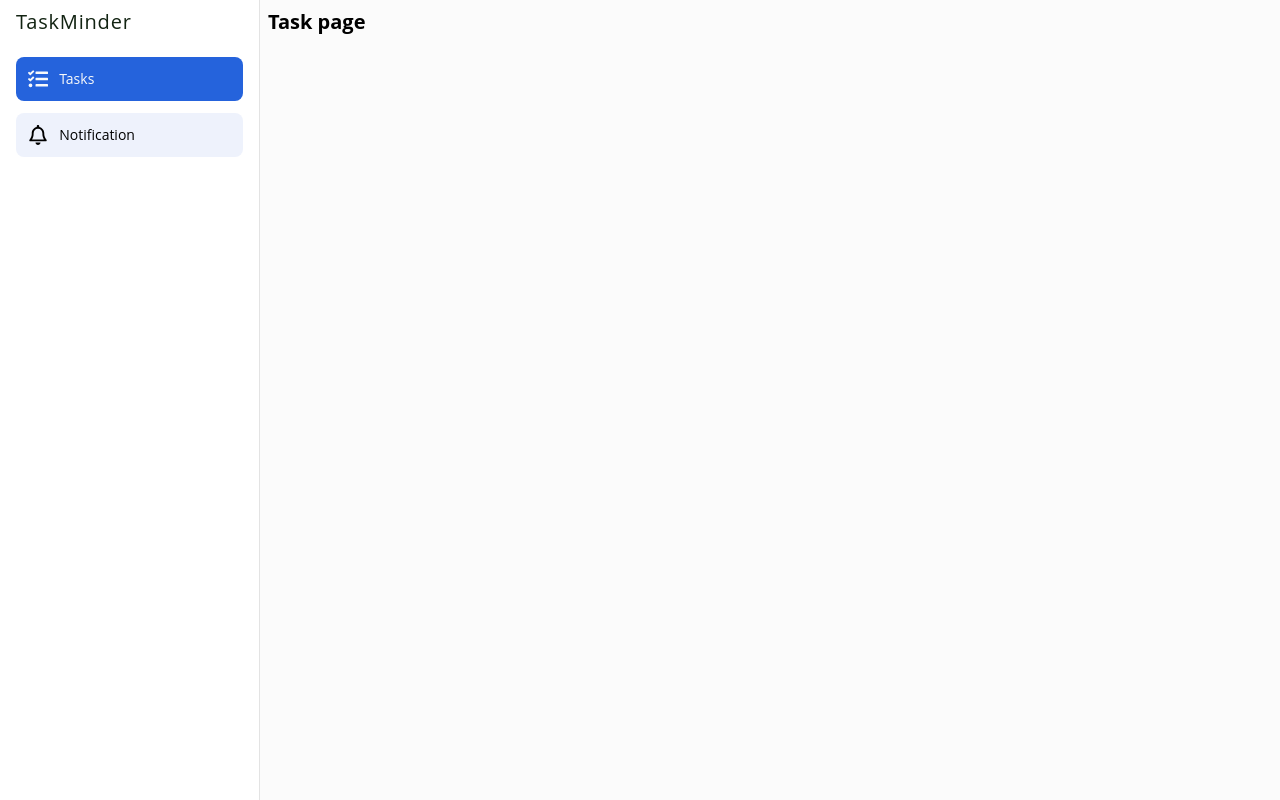
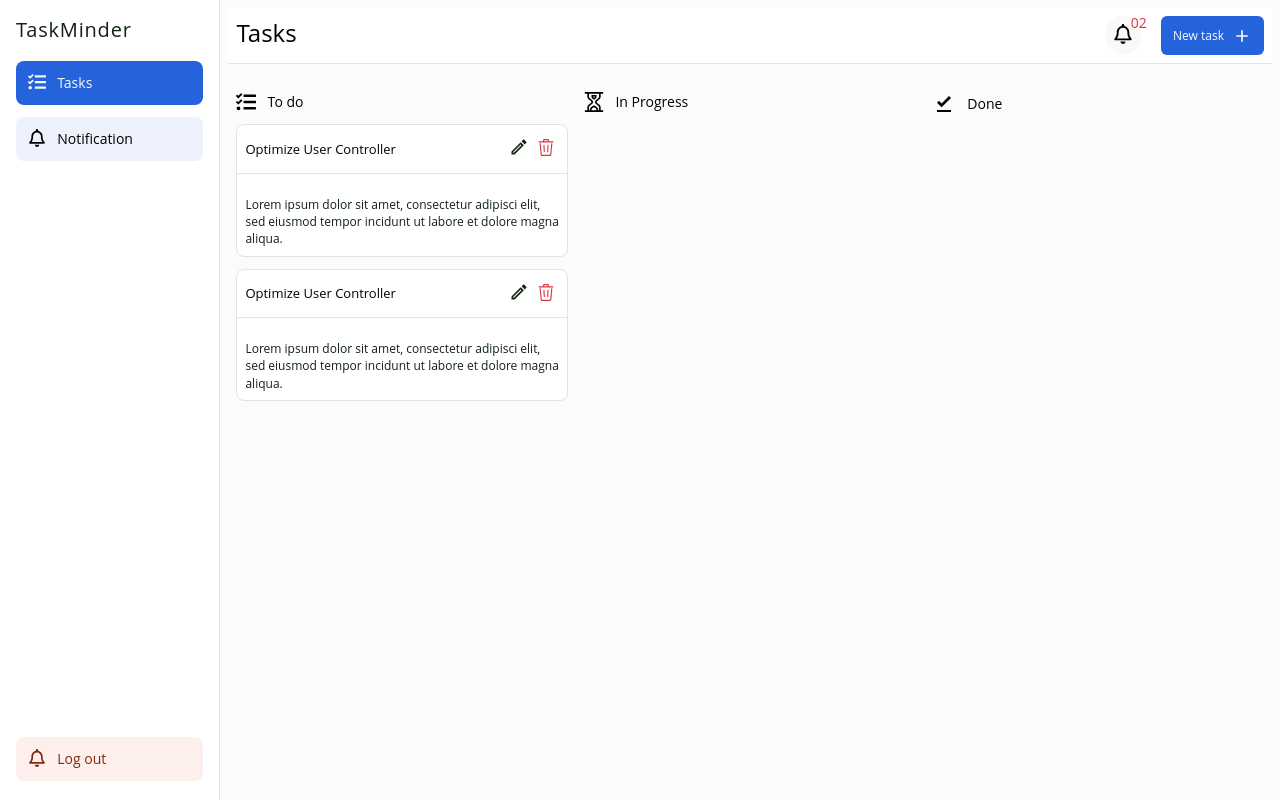
Before and after one commit to arun-kumar-1995/missed-task-deadline, a React (Vite) app in the folder client/: page / in a window 1280 px wide. Built offline with nearby package versions, Linux system fonts and the light colour scheme.

Commit message:
ui for task created

```diff
--- a/client/src/components/Sidebar.css
+++ b/client/src/components/Sidebar.css
@@ -1,5 +1,9 @@
 .side-nav {
   padding: 0.8rem 1.6rem;
+}
+
+.logo {
+  padding: 1vh 0 2vh 0;
 }
 
 .logo h1 {
@@ -7,11 +11,14 @@
   letter-spacing: 0.8px;
   color: var(--clr-dark);
 }
+
 nav {
-  margin-top: 2em;
+  height: 90vh;
+  position: relative;
 }
+
 nav li {
-  margin: 1.2em 0;
+  margin-bottom: 1.2em;
 }
 
 nav li a {
@@ -23,10 +30,6 @@ nav li a {
   transition: all 0.24s ease-in;
 }
 
-nav li a.active {
-  background-color: #2563dc;
-  color: var(--clr-light);
-}
 nav li a:hover {
   background-color: var(--clr-dark);
   color: var(--clr-light);
@@ -36,3 +39,16 @@ a span {
   font-size: 1.4rem;
   margin-left: 0.8em;
 }
+
+nav li a.active {
+  background-color: #2563dc;
+  color: var(--clr-light);
+}
+
+a.logout {
+  margin-top: auto;
+  background-color: #fdf0ec;
+  color: #81290e;
+  position: absolute;
+  bottom: 0;
+}
--- a/client/src/components/Sidebar.jsx
+++ b/client/src/components/Sidebar.jsx
@@ -15,14 +15,20 @@ const Sidebar = () => {
         <ul>
           <li>
             <Link to="/" className="active">
-              <FaTasks className="nav-icon" title="tasks" size={20} />
+              <FaTasks className="nav-icon" title="tasks" size={18} />
               <span>Tasks</span>
             </Link>
           </li>
           <li>
             <Link to="/notification">
-              <FaRegBell className="nav-icon" title="notification" size={20} />
+              <FaRegBell className="nav-icon" title="notification" size={18} />
               <span>Notification </span>
+            </Link>
+          </li>
+          <li>
+            <Link to="#" className="logout">
+              <FaRegBell className="nav-icon" title="notification" size={18} />
+              <span>Log out </span>
             </Link>
           </li>
         </ul>
--- a/client/src/pages/Home/Home.jsx
+++ b/client/src/pages/Home/Home.jsx
@@ -3,8 +3,8 @@ import { Routes, Route, Link } from "react-router-dom";
 import Sidebar from "../../components/Sidebar";
 
 // * Lazy load components for better performance
-const TaskPage = lazy(() => import("../components/Tasks"));
-const Notification = lazy(() => import("../components/Notification"));
+const TaskPage = lazy(() => import("../subpages/Tasks/Tasks"));
+const Notification = lazy(() => import("../subpages/Notification"));
 
 const Home = () => {
   return (
--- a/client/src/pages/components/Tasks.jsx
+++ /dev/null
@@ -1,9 +0,0 @@
-const TaskPage = () => {
-  return (
-    <div className="page-wrapper">
-      <h1>Task page</h1>
-    </div>
-  );
-};
-
-export default TaskPage;
--- /dev/null
+++ b/client/src/pages/subpages/Tasks/Tasks.css
@@ -0,0 +1,115 @@
+.page-header {
+  padding: 0.8rem;
+  display: flex;
+  justify-content: space-between;
+  background-color: var(--clr-white);
+  border-bottom: 1px solid #e3e3e3;
+}
+
+.page-header h1 {
+  font-weight: 500;
+  font-size: 2.4rem;
+}
+
+.page-header div {
+  display: inline-flex;
+}
+
+.page-header .btn-notify {
+  border-radius: 50%;
+  background-color: #f9f9f9;
+  padding: 0.8rem;
+  position: relative;
+  margin-right: 2em;
+}
+
+.page-header .btn-notify span {
+  font-size: 1.4rem;
+  position: absolute;
+  top: -0.2em;
+  right: -0.4em;
+  color: var(--clr-danger);
+  font-weight: 500;
+}
+
+.btn-create {
+  background-color: #2563dc;
+  color: var(--clr-light);
+  border-radius: 0.6rem;
+  display: flex;
+  align-items: center;
+  min-width: 8rem;
+  font-size: 1.2rem;
+  padding: 0rem 1.2rem;
+}
+
+.btn-create span {
+  margin-right: 0.8rem;
+}
+
+.task-wrapper {
+  display: flex;
+  flex-wrap: nowrap;
+  flex-direction: row;
+  margin-top: 2em;
+}
+.task-wrapper section {
+  padding: 0.8rem;
+  flex: 1;
+}
+
+.task-container {
+  width: 100%;
+  margin-top: 1.2em;
+}
+
+.section-header {
+  display: flex;
+  align-items: center;
+}
+.section-header h3 {
+  font-weight: 500;
+  font-size: 1.4rem;
+  margin-left: 0.8em;
+}
+
+/* task markup */
+
+.task {
+  background-color: var(--clr-white);
+  border: 1px solid #e3e3e3;
+  border-radius: 0.8rem;
+  margin-bottom: 1.2em;
+}
+
+.task-header {
+  display: flex;
+  align-items: center;
+  justify-content: space-between;
+  border-bottom: 1px solid #e3e3e3;
+  padding: 0.4rem 0.8rem;
+}
+
+.task-header h3 {
+  flex: 1;
+  font-size: 1.3rem;
+  font-weight: 500;
+  text-transform: capitalize;
+}
+
+.task-controls .icon-btn {
+  padding: 0.8rem 0.4rem;
+}
+
+.task-body {
+  margin-top: 1.2em;
+  font-size: 1.2rem;
+  color: var(--clr-dark);
+  padding: 0.8rem;
+}
+.btn-delete {
+  color: var(--clr-danger);
+}
+.btn-edit {
+  color: var(--clr-dark);
+}
--- /dev/null
+++ b/client/src/pages/subpages/Tasks/Tasks.jsx
@@ -0,0 +1,92 @@
+import { MdAdd } from "react-icons/md";
+import "./Tasks.css";
+import { MdOutlineEdit } from "react-icons/md";
+import { GoTrash } from "react-icons/go";
+import { FaTasks } from "react-icons/fa";
+import { MdFileDownloadDone } from "react-icons/md";
+import { GrInProgress } from "react-icons/gr";
+import { FaRegBell } from "react-icons/fa6";
+
+import { Link } from "react-router-dom";
+const TaskPage = () => {
+  return (
+    <div className="page-wrapper">
+      <div className="page-header">
+        <h1>Tasks</h1>
+        <div>
+          <Link to="/notification" className="btn btn-notify">
+            <FaRegBell size={20} />
+            <span>02</span>
+          </Link>
+          <button type="button" className="btn btn-create">
+            <span className="text">New task</span>
+            <MdAdd size={20} />
+          </button>
+        </div>
+      </div>
+
+      <div className="task-wrapper">
+        <section className="section-todo">
+          <div className="section-header">
+            <FaTasks size={20} />
+            <h3>To do </h3>
+          </div>
+          <div className="task-container">
+            <div className="task clr-todo">
+              <div className="task-header">
+                <h3>Optimize user controller</h3>
+                <div className="task-controls">
+                  <button className="icon-btn btn-edit">
+                    <MdOutlineEdit size={20} />
+                  </button>
+                  <button className="icon-btn btn-delete">
+                    <GoTrash size={18} />
+                  </button>
+                </div>
+              </div>
+              <div className="task-body">
+                <p>
+                  Lorem ipsum dolor sit amet, consectetur adipisci elit, sed
+                  eiusmod tempor incidunt ut labore et dolore magna aliqua.
+                </p>
+              </div>
+            </div>
+            <div className="task">
+              <div className="task-header">
+                <h3>Optimize user controller</h3>
+                <div className="task-controls">
+                  <button className="icon-btn btn-edit">
+                    <MdOutlineEdit size={20} />
+                  </button>
+                  <button className="icon-btn btn-delete">
+                    <GoTrash size={18} />
+                  </button>
+                </div>
+              </div>
+              <div className="task-body">
+                <p>
+                  Lorem ipsum dolor sit amet, consectetur adipisci elit, sed
+                  eiusmod tempor incidunt ut labore et dolore magna aliqua.
+                </p>
+              </div>
+            </div>
+          </div>
+        </section>
+        <section className="section-inprogress">
+          <div className="section-header">
+            <GrInProgress size={20} />
+            <h3>In Progress </h3>
+          </div>
+        </section>
+        <section className="section-todo">
+          <div className="section-header">
+            <MdFileDownloadDone size={24} />
+            <h3>Done </h3>
+          </div>
+        </section>
+      </div>
+    </div>
+  );
+};
+
+export default TaskPage;
--- a/client/src/styles/utilities.css
+++ b/client/src/styles/utilities.css
@@ -12,5 +12,6 @@ main {
 }
 
 .page-wrapper {
-  padding:0.8rem;
+  padding: 0.8rem;
+  width: 100%;
 }
```
Also changed, not shown: client/src/pages/subpages/Notification.jsx (renamed from client/src/pages/components/Notification.jsx).
